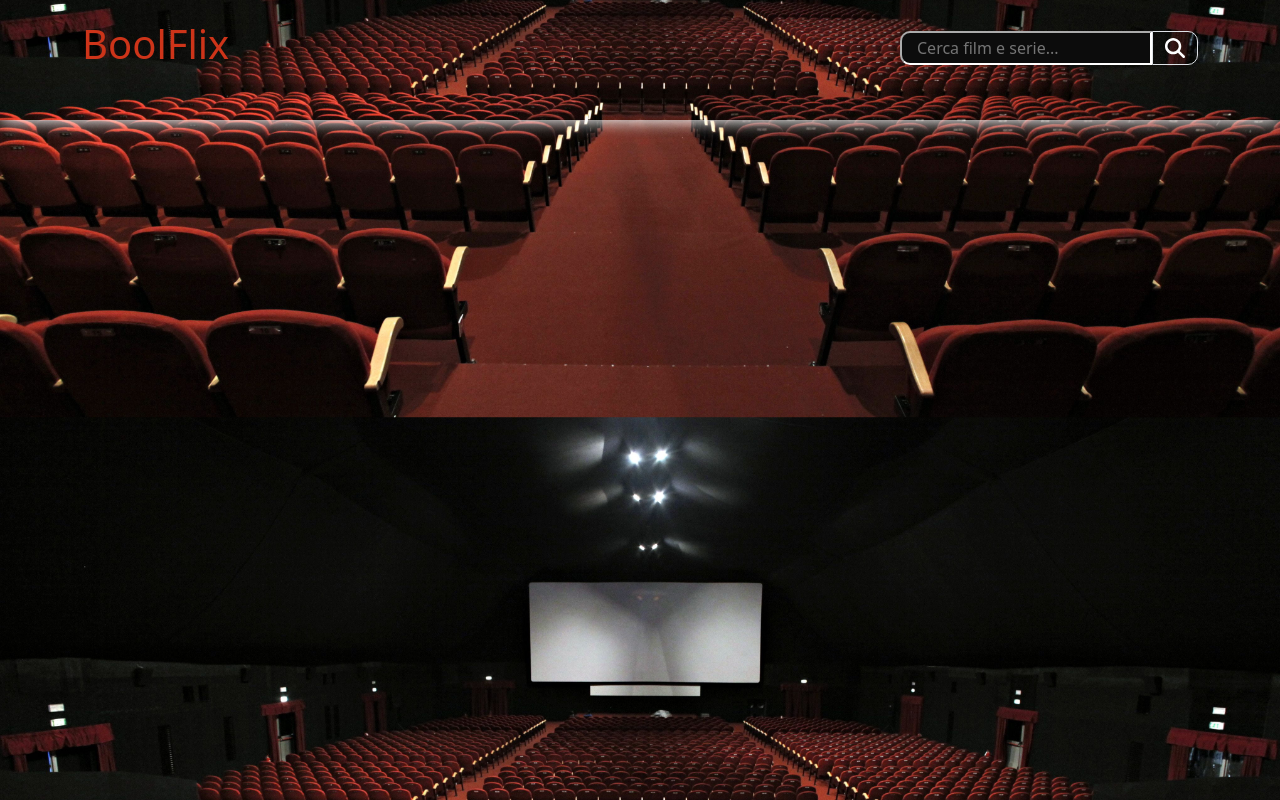
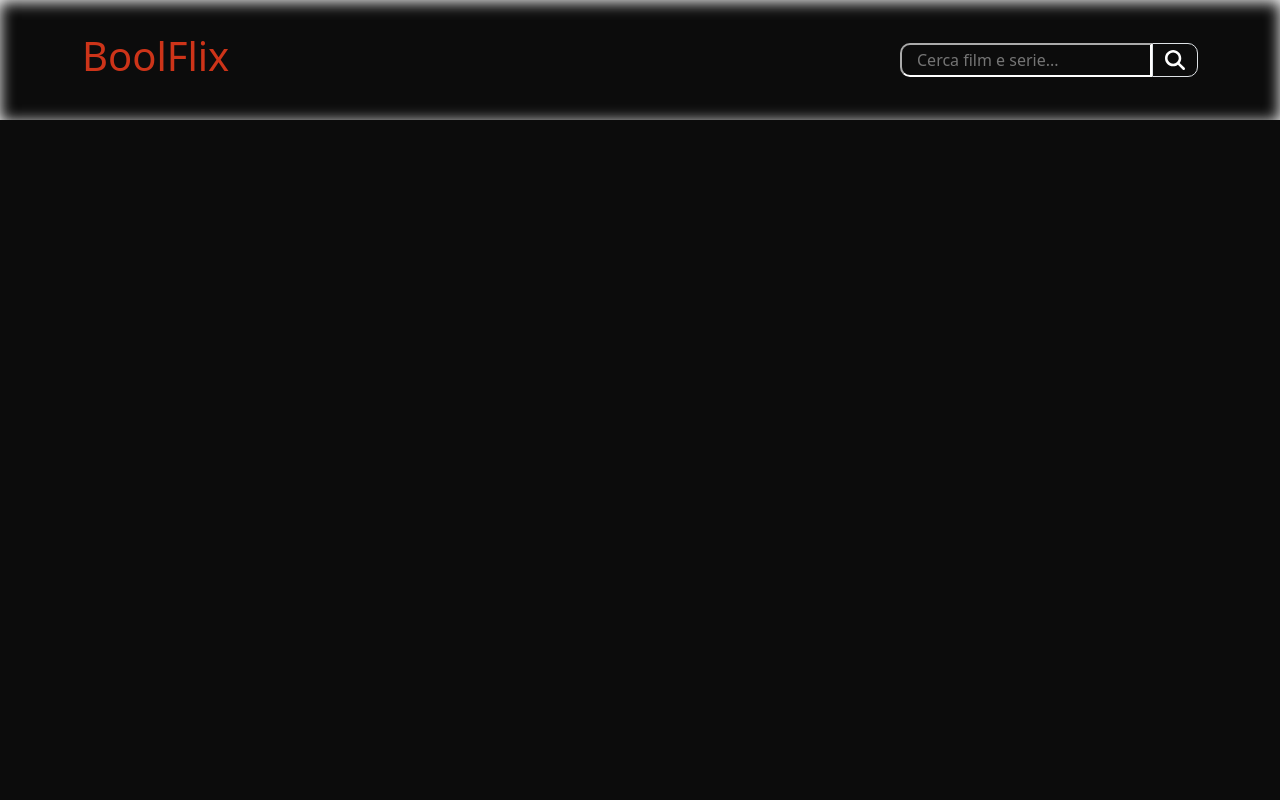
Before and after one commit to DaniAm94/vite-boolflix, a Vue app: page / in a window 1280 px wide. Built offline with nearby package versions, Linux system fonts and the light colour scheme; the HTML template or start-up script is replaced by a standard one.

Commit message:
fixed header features

```diff
--- a/src/assets/scss/style.scss
+++ b/src/assets/scss/style.scss
@@ -2,7 +2,4 @@
 
 body {
     background-color: $black;
-    background-image: url("../img/bg-cinema.jpg");
-    background-size: cover;
-    background-position: center;
 }
--- a/src/components/AppHeader.vue
+++ b/src/components/AppHeader.vue
@@ -17,7 +17,7 @@ export default {
 
             <h1>BoolFlix</h1>
             <nav>
-                <ul class="list-unstyled">
+                <ul>
                     <li v-if="store.movies.length"><a href="#movies">
                             <img src="../assets/img/movie-icon.png" alt="">
                         </a></li>
@@ -43,17 +43,21 @@ export default {
 @use '../assets/scss/vars' as *;
 
 header {
+    display: flex;
+    align-items: center;
     height: 120px;
     padding: 20px 0;
     background-color: transparent;
     color: $red;
-    box-shadow: 0 2px 15px white;
+    box-shadow: 0 2px 15px white inset;
 }
 
 nav {
     ul {
         display: flex;
         column-gap: 1rem;
+        list-style-type: none;
+        margin-bottom: 0;
     }
 
     a {
```
